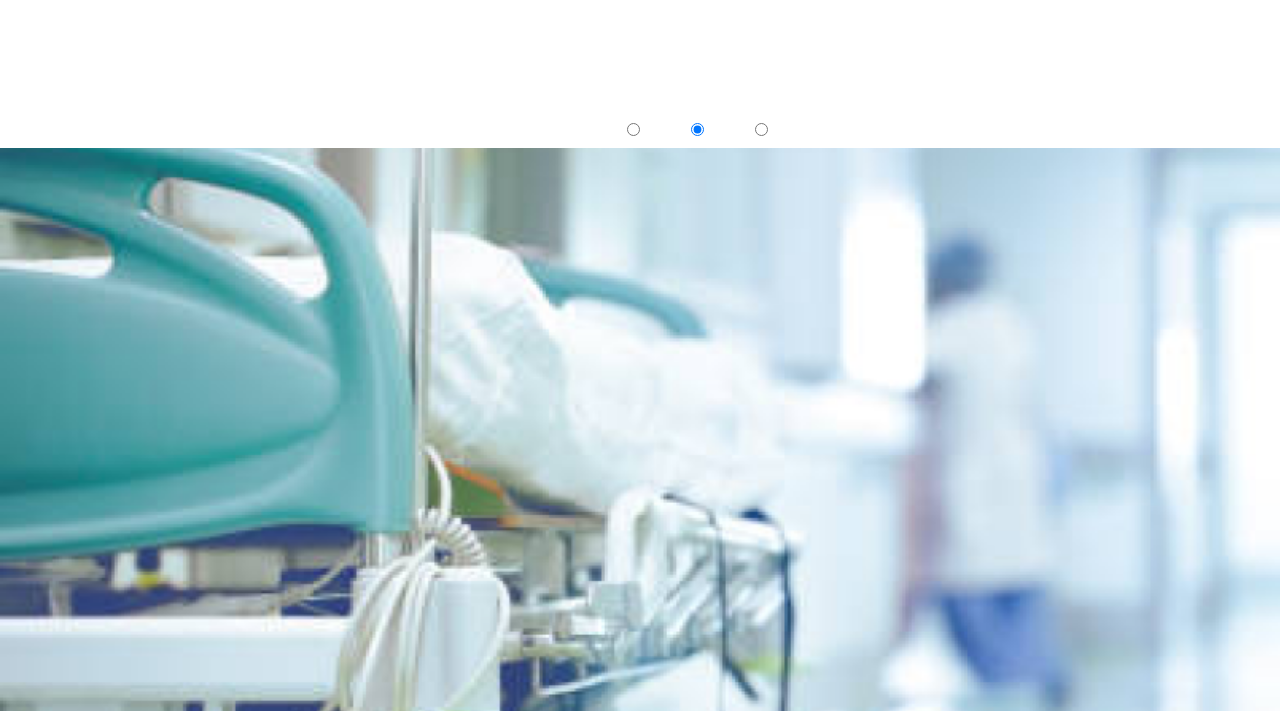
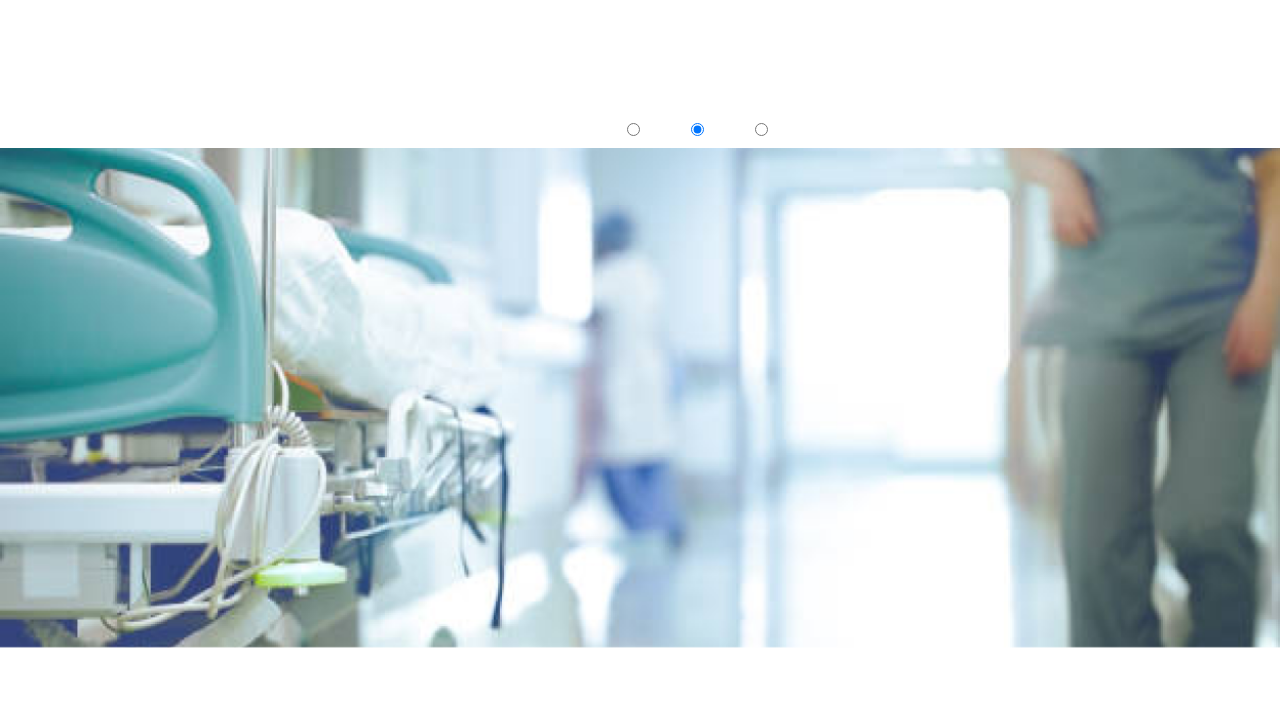
Before and after one commit to JoaoPedro999/SPMedical.github.io, a plain HTML site: page index.html in a window 1280 px wide. Shown: the part 77-788 px from the top of the page. Drawn offline with Linux system fonts and the light colour scheme.

Commit message:
Update index.html

```diff
--- a/index.html
+++ b/index.html
@@ -51,9 +51,9 @@
     <!--Caroseul Imagens-->
 
         <div class="slider-content">
-            <div class="slider-item"><img src="Caroseul1.png" width="2000" height="700"></div>
-            <div class="slider-item"><img src="Caroseul2.png" width="2000" height="700"></div>
-            <div class="slider-item"><img src="Caroseul3.png" width="2000" height="700"></div>
+            <div class="slider-item"><img src="Caroseul1.png" width="100%" height="500"></div>
+            <div class="slider-item"><img src="Caroseul2.png" width="100%" height="500"></div>
+            <div class="slider-item"><img src="Caroseul3.png" width="100%" height="500"></div>
         </div>
   </section>
 
```
